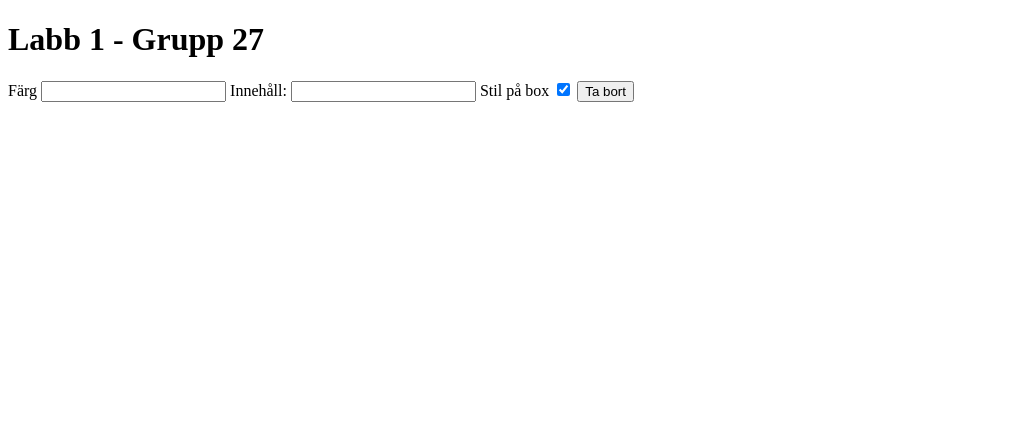
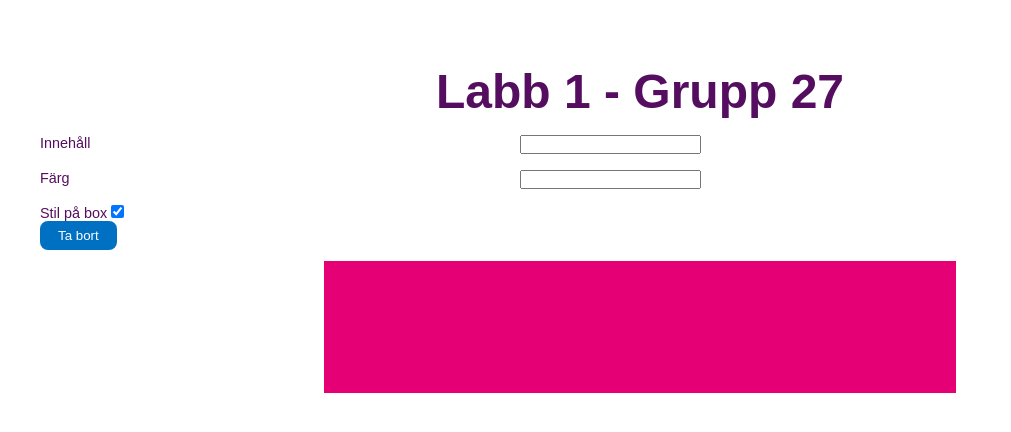
Before and after one commit to AlbinKlintman/gik339-27-Labb-1, a plain HTML site: page index.html in a window 1280 px wide. Both pictures are taken after a click on the checkbox "Stil på box". Shown: the whole page, without its empty margins (0-1011 px from the left). Drawn offline with Linux system fonts and the light colour scheme.

Commit message:
Labb klar

```diff
--- a/index.html
+++ b/index.html
@@ -1,55 +1,36 @@
-<!-- <!DOCTYPE html>
-<html lang="en">
-  <head>
-    <meta charset="UTF-8" />
-    <meta http-equiv="X-UA-Compatible" content="IE=edge" />
-  <meta name="viewport" content="width=device-width, initial-scale=1.0" />
-    <title>Labb 1 - Grupp 27</title>
-  </head>
-  <header>
-    <h1>Labb1 - Grupp 27</h1>
-  </header>
-  <body>
-    <p>Färg</p>
-    <textarea name="Färgfält" id="Färgfält1"></textarea>
-    <p>Innehåll</p>
-    <p>Stil på box</p>
-    <button>Ta bort</button>
-    <div id="test">bla</div>
-
-
-    <script>
-      console.log('script-tag i body');
-    </script>
-    <script src="script.js"></script>
-  </body>
-</html> -->
 <!DOCTYPE html>
 <html lang="en">
   <head>
     <meta charset="UTF-8" />
     <meta http-equiv="X-UA-Compatible" content="IE=edge" />
     <meta name="viewport" content="width=device-width, initial-scale=1.0" />
+    <link rel="stylesheet" href="./style.css" />
     <title>Labb 1 - Grupp 27</title>
   </head>
   <body>
-    <header>
-      <h1>Labb 1 - Grupp 27</h1>
-    </header>
-
-    <label for="color">Färg</label>
-    <input type="text" id="color" name="color" class="textfield" />
-
-    <label for="content">Innehåll:</label>
-    <input type="text" id="content" name="content" class="textfield" />
-
-    <label for="divStyle">Stil på box</label>
-    <input type="checkbox" id="divStyle" name="divStyle" class="checkbox" />
-
-    <button id="removeButton">Ta bort</button>
-
-    <div id="test"></div>
-
+    <div class="wrapper">
+      <header>
+        <h1>Labb 1 - Grupp 27</h1>
+      </header>
+      <section>
+        <div class="flex">
+          <form id="settings" class="settings">
+            <div class="input-group">
+              <label class="input-label" for="content">Innehåll</label>
+              <input class="input-field" type="text" id="content" name="content"/>
+            </div>
+            <div class="input-group">
+              <label class="input-label" for="color">Färg</label>
+              <input class="input-field" type="text" id="color" name="color" />
+            </div>
+            <label for="divStyle">Stil på box</label>
+            <input type="checkbox" id="divStyle" name="divStyle" class="checkbox"/><br>
+            <button id="removeButton">Ta bort</button>
+          </form>
+        </div>
+      </section>
+      <div id="dynamicDisplay"></div>
+    </div>
     <script src="script.js"></script>
   </body>
 </html>
--- a/script.js
+++ b/script.js
@@ -1,3 +1,73 @@
-let count = 0;
+// Hämta alla nödvändiga element
+const colorField = document.getElementById('color'); // Färg-inputfält
+const contentField = document.getElementById('content'); // Innehåll-inputfält
+const divStyleCheckbox = document.getElementById('divStyle'); // Checkbox
+const removeButton = document.getElementById('removeButton'); // Ta bort-knappen
+const dynamicDisplay = document.getElementById('dynamicDisplay'); // Div-elementet för innehåll
 
-console.log(count);
+// Sätt initialt innehåll och färg vid sidstart (om det behövs)
+window.addEventListener('load', function () {
+  updateDynamicContent(); // Sätt initialt innehåll
+  updateDynamicStyle(); // Sätt initial stil
+});
+
+contentField.addEventListener("blur", function (e) {
+  const fieldName = e.target.name; // Hämta name-attributet
+  console.log("Name-attribut:", fieldName);
+  console.log("Innehållsfält värde:", contentField.value);
+});
+
+// Eventlyssnare för innehållsfältet - loggar när användaren skriver i innehållsfältet
+contentField.addEventListener("input", function (e) {
+  console.log("Inmatning på content-fält:", e.target.value); // Loggar när användaren skriver i content-fältet
+});
+
+// Eventlyssnare för färgfältet - loggar när användaren skriver i färgfältet
+colorField.addEventListener("input", function (e) {
+  console.log("Inmatning på color-fält:", e.target.value); // Loggar när användaren skriver i color-fältet
+});
+
+
+
+divStyleCheckbox.addEventListener("change", function () {
+  updateDynamicStyle();
+  console.log(
+    "Checkbox ändrad - Bakgrundsfärgen uppdaterades till:",
+    colorField.value
+  );
+});
+
+
+// Eventlyssnare för knappen - tar bort div-elementet vid klick
+removeButton.addEventListener('click', function () {
+  dynamicDisplay.remove(); // Tar bort div-elementet
+  console.log('Div-elementet har tagits bort'); // Logga att elementet har tagits bort
+});
+
+// Funktion för att uppdatera innehållet i dynamicDisplay-diven
+function updateDynamicContent() {
+  dynamicDisplay.innerHTML = contentField.value; // Uppdatera innehållet i div-elementet
+}
+
+// Funktion för att uppdatera stilen på dynamicDisplay-diven
+function updateDynamicStyle() {
+  if (divStyleCheckbox.checked) {
+    dynamicDisplay.style.backgroundColor = colorField.value; // Använd färgen från input
+    dynamicDisplay.classList.add('new-element'); // Lägg till klassen "new-element" för stilen
+  } else {
+    dynamicDisplay.style.backgroundColor = ''; // Ta bort bakgrundsfärgen om checkboxen är avmarkerad
+    dynamicDisplay.classList.remove('new-element'); // Ta bort klassen "new-element"
+  }
+}
+
+function handleInput(e) {
+  console.log("Event triggered av:", e.target);
+  const fieldName = e.target.name;
+  if (fieldName === "content") {
+    dynamicDisplay.innerHTML = e.target.value; // Uppdaterar div-elementet med nytt värde
+    console.log("Div-elementet uppdaterat med värde:", e.target.value);
+  }
+}
+
+contentField.addEventListener("blur", handleInput);
+colorField.addEventListener("blur", handleInput);
--- /dev/null
+++ b/style.css
@@ -0,0 +1,86 @@
+:root {
+  --purple: #4b2582;
+  --purple-hue: 265;
+  --pink: #e50075;
+  --pink-hue: 329;
+  --blue: #0071c2;
+
+  --blue-hue: 205;
+  --green: #007b3c;
+  --green-hue: 149;
+  --yellow: #ffdd00;
+  --yellow-hue: 52;
+  --red: #e4003a;
+  --red-hue: 345;
+}
+
+* {
+  margin: 0;
+  padding: 0;
+}
+
+a,
+a:hover {
+  color: inherit;
+  text-decoration: none;
+}
+p {
+  margin-bottom: 1em;
+}
+
+.wrapper {
+  max-width: 75rem;
+  margin: 3rem auto;
+  padding: 1rem;
+  font-family: Ubuntu, sans-serif;
+  color: rgb(85, 13, 96);
+  background: white;
+}
+h1 {
+  margin-bottom: 1em;
+  font-size: 3rem;
+  text-align: center;
+  margin-bottom: 1rem;
+}
+.flex {
+  display: flex;
+  width: 100%;
+  gap: 1rem;
+}
+.flex *:first-child {
+  flex-basis: 40%;
+}
+.flex > *:last-child {
+  flex-grow: 1;
+  font-size: 0.9rem;
+}
+button {
+  padding: 0.3rem 1rem;
+  border-radius: 0.5rem;
+  margin-bottom: 0.3rem;
+  outline: 0;
+  border: 2px solid var(--blue);
+  background: var(--blue);
+  color: white;
+  cursor: pointer;
+}
+button:hover {
+  background: hsl(205, 100%, 58%);
+}
+
+.input-group {
+  display: flex;
+  margin-bottom: 1rem;
+}
+.input-label {
+  flex-basis: 25%;
+}
+
+.new-element {
+  width: 50%;
+  margin: 0.4rem auto;
+  height: 100px;
+  background: var(--pink);
+  padding: 1rem;
+  text-align: center;
+}
```
